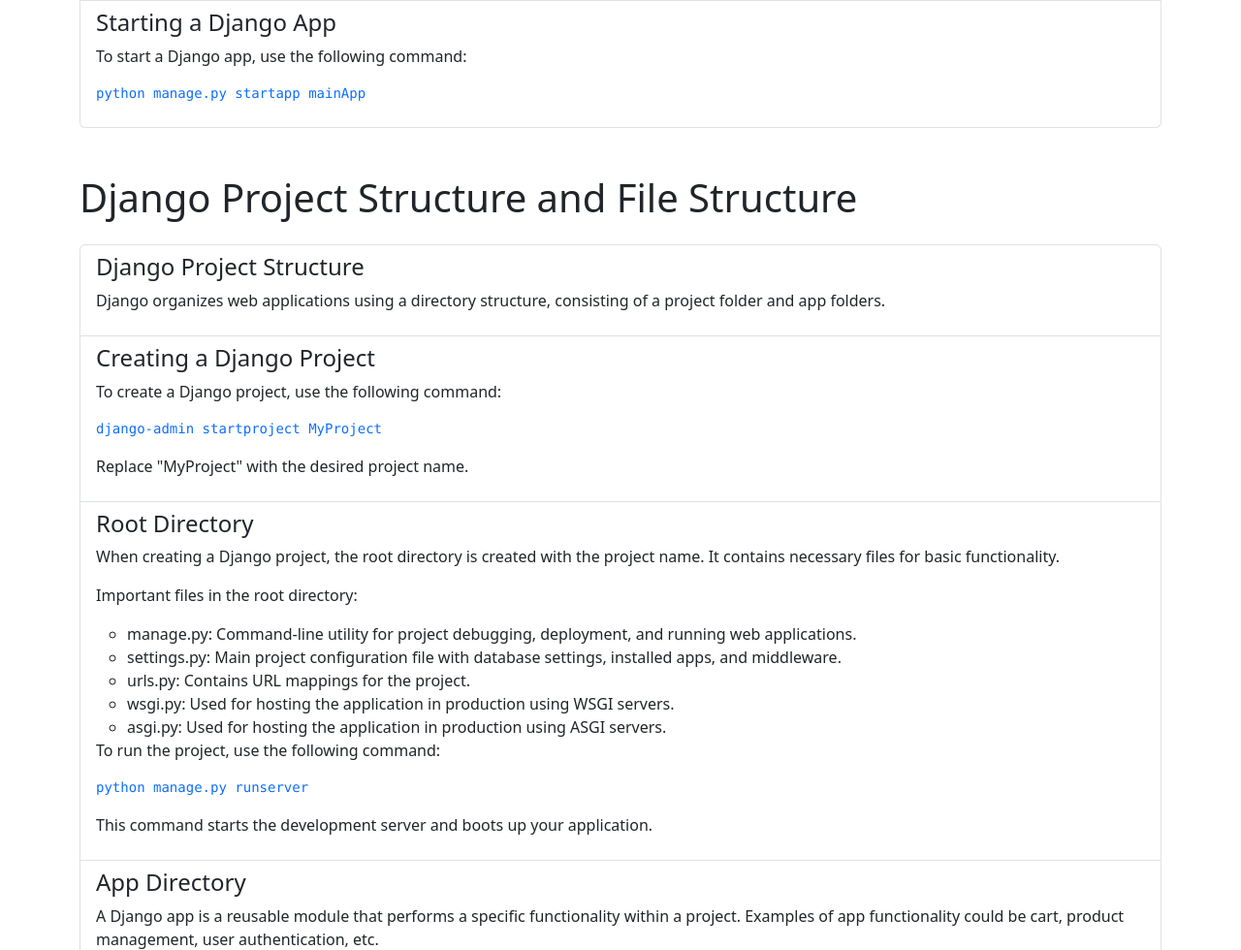
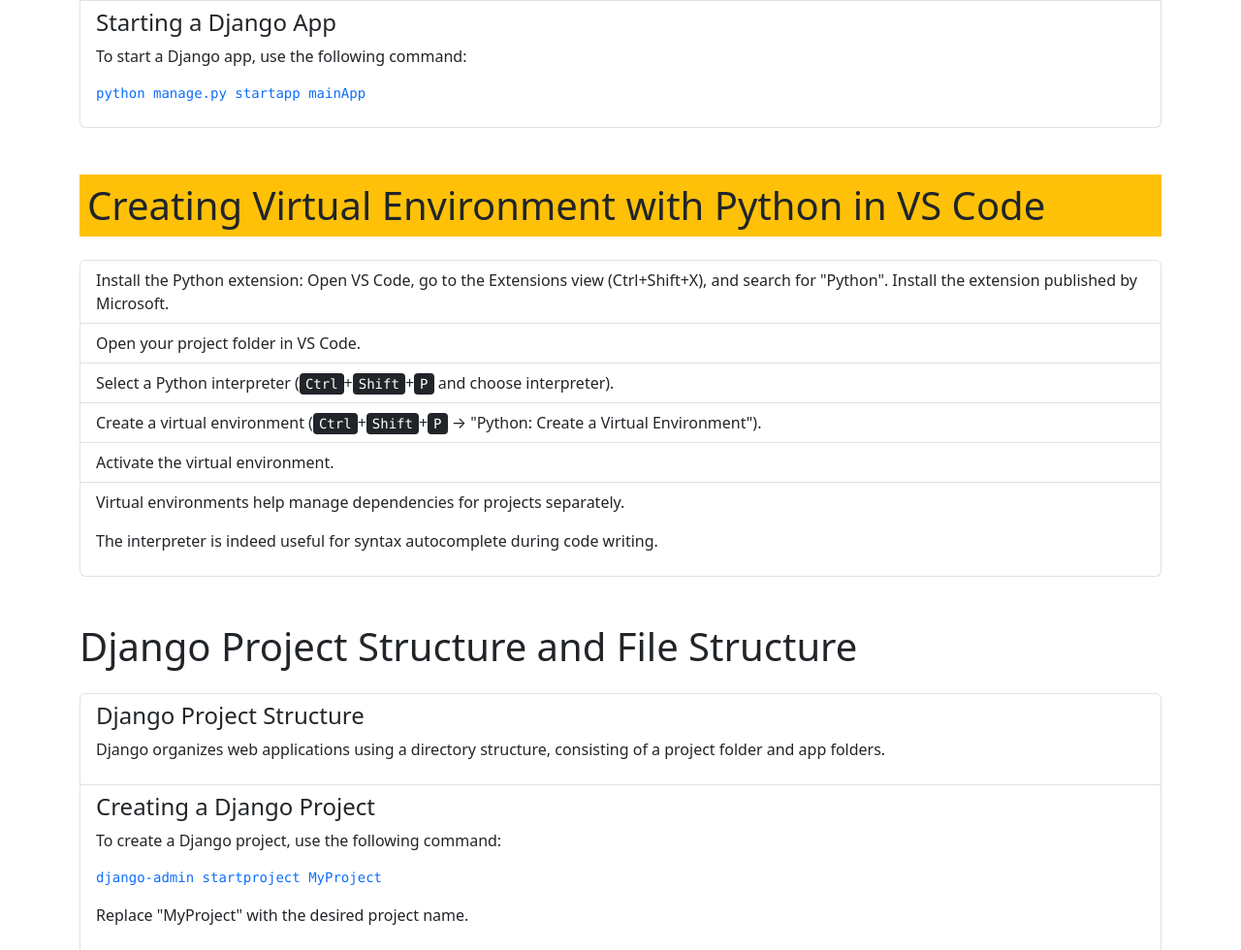
Before and after one commit to vatsalpatel001/DjangoLeaning, a plain HTML site: page basic.html in a window 1280 px wide. Shown: the part 2402-3382 px from the top of the page at 97% size. Drawn offline with Linux system fonts and the light colour scheme.

Commit message:
Creating Virtual Environment with Python in VS Code

```diff
--- a/basic.html
+++ b/basic.html
@@ -147,6 +147,24 @@
       </li>
     </ul>
   </div>
+
+  <div class="container mt-5">
+    <h1 class="bg-warning p-2">Creating Virtual Environment with Python in VS Code</h1>
+    <ul class="list-group mt-4">
+      <li class="list-group-item">Install the Python extension: Open VS Code, go to the Extensions view (Ctrl+Shift+X), and search for "Python". Install the extension published by Microsoft.</li>
+      <li class="list-group-item">Open your project folder in VS Code.</li>
+      <li class="list-group-item">Select a Python interpreter (<kbd>Ctrl</kbd>+<kbd>Shift</kbd>+<kbd>P</kbd> and choose interpreter).</li>
+      <li class="list-group-item">Create a virtual environment (<kbd>Ctrl</kbd>+<kbd>Shift</kbd>+<kbd>P</kbd> &rarr; "Python: Create a Virtual Environment").</li>
+      <li class="list-group-item">Activate the virtual environment.</li>
+      <li class="list-group-item">    <p>Virtual environments help manage dependencies for projects separately.</p>
+        <p>The interpreter is indeed useful for syntax autocomplete during code writing.</p></li>
+
+    </ul>
+
+  </div>
+
+
+
   <div class="container mt-5">
     <h1>Django Project Structure and File Structure</h1>
     <ul class="list-group mt-4">
```
Also changed, not shown: index.html (+1 -1 lines).
